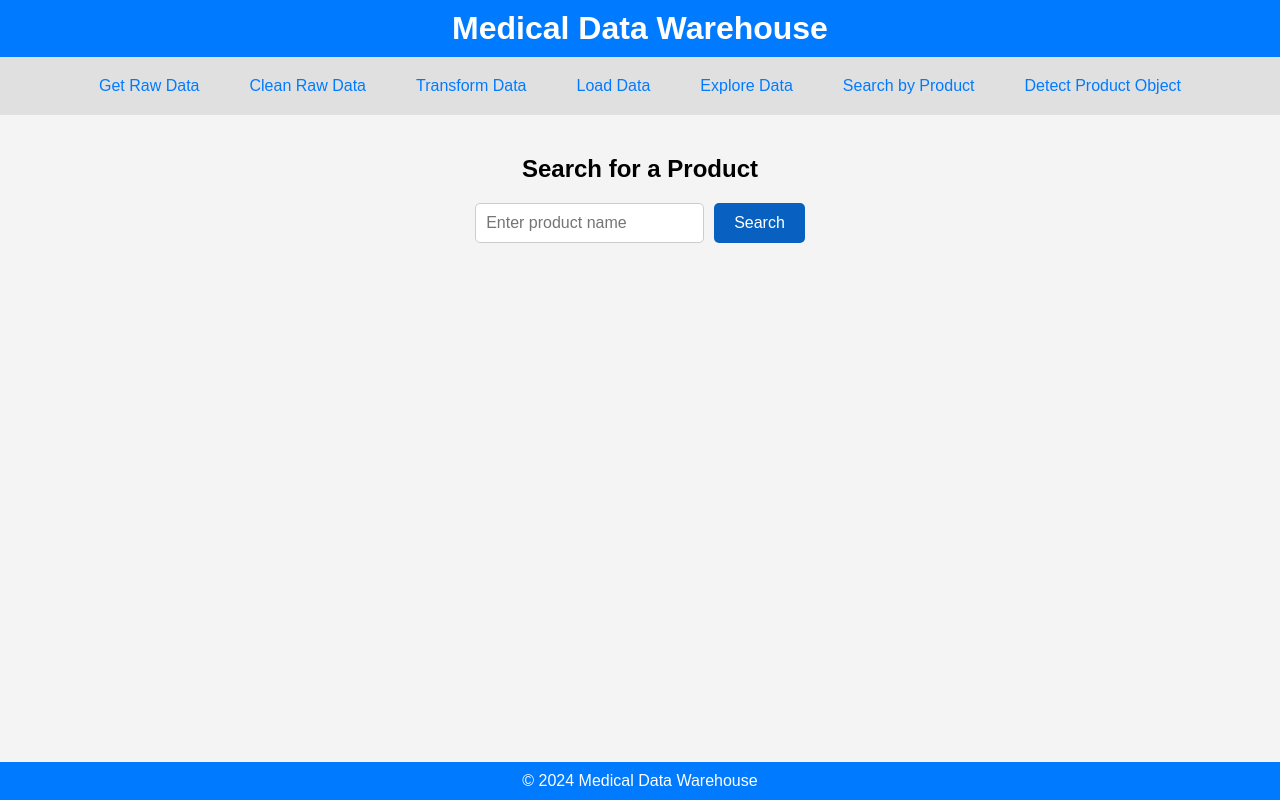
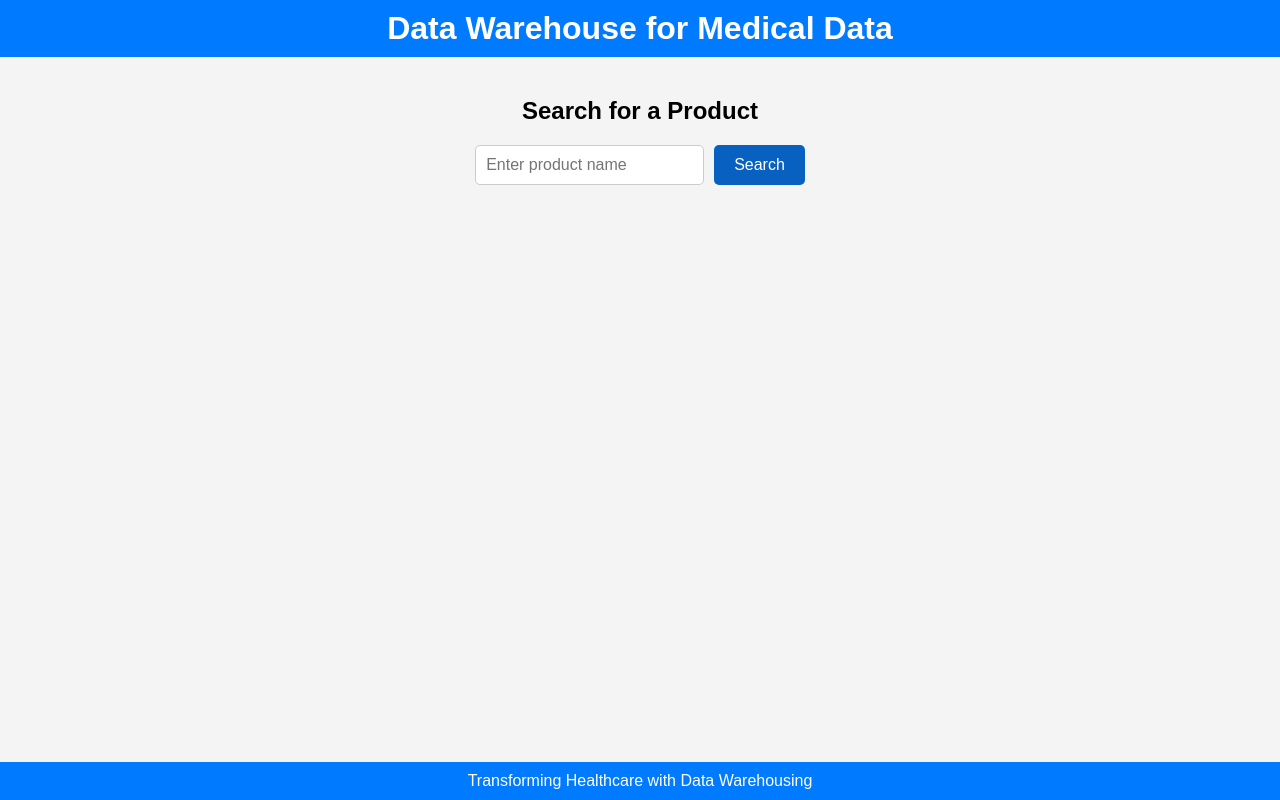
Before and after one commit to Serkalem-negusse1/EthioMedical_Business_DataWarehouse, a FastAPI app: page / in a window 1280 px wide. Run offline with FastAPI, Linux system fonts and the light colour scheme; parts of the project's set-up code (start-up, migrations or seed data) failed here and were passed over.

Commit message:
Updating and Finalizing index

```diff
--- a/app/templates/index.html
+++ b/app/templates/index.html
@@ -3,16 +3,16 @@
 <head>
     <meta charset="UTF-8">
     <meta name="viewport" content="width=device-width, initial-scale=1.0">
-    <title>Medical Data Warehouse</title>
+    <title>Building a Data Warehouse for Medical Data</title>
 
      <link rel="stylesheet" href="/static/styles.css"> <!-- Link to the CSS file -->
 </head>
 <body>
 
 <header>
-    <h1>Medical Data Warehouse</h1>
+    <h1>Data Warehouse for Medical Data</h1>
 </header>
-
+<!--
 <nav>
     <a href="/raw-data">Get Raw Data</a>
     <a href="/clean-raw-data">Clean Raw Data</a>
@@ -22,7 +22,7 @@
     <a href="/search-product">Search by Product</a>
     <a href="/detect-object">Detect Product Object</a>
 </nav>
-
+-->
 <main>
     <div class="search-container">
         <h2>Search for a Product</h2>
@@ -53,7 +53,7 @@
 
 
 <footer>
-    <p>&copy; 2024 Medical Data Warehouse</p>
+    <p>Transforming Healthcare with Data Warehousing</p>
 </footer>
 
 <script>
```
